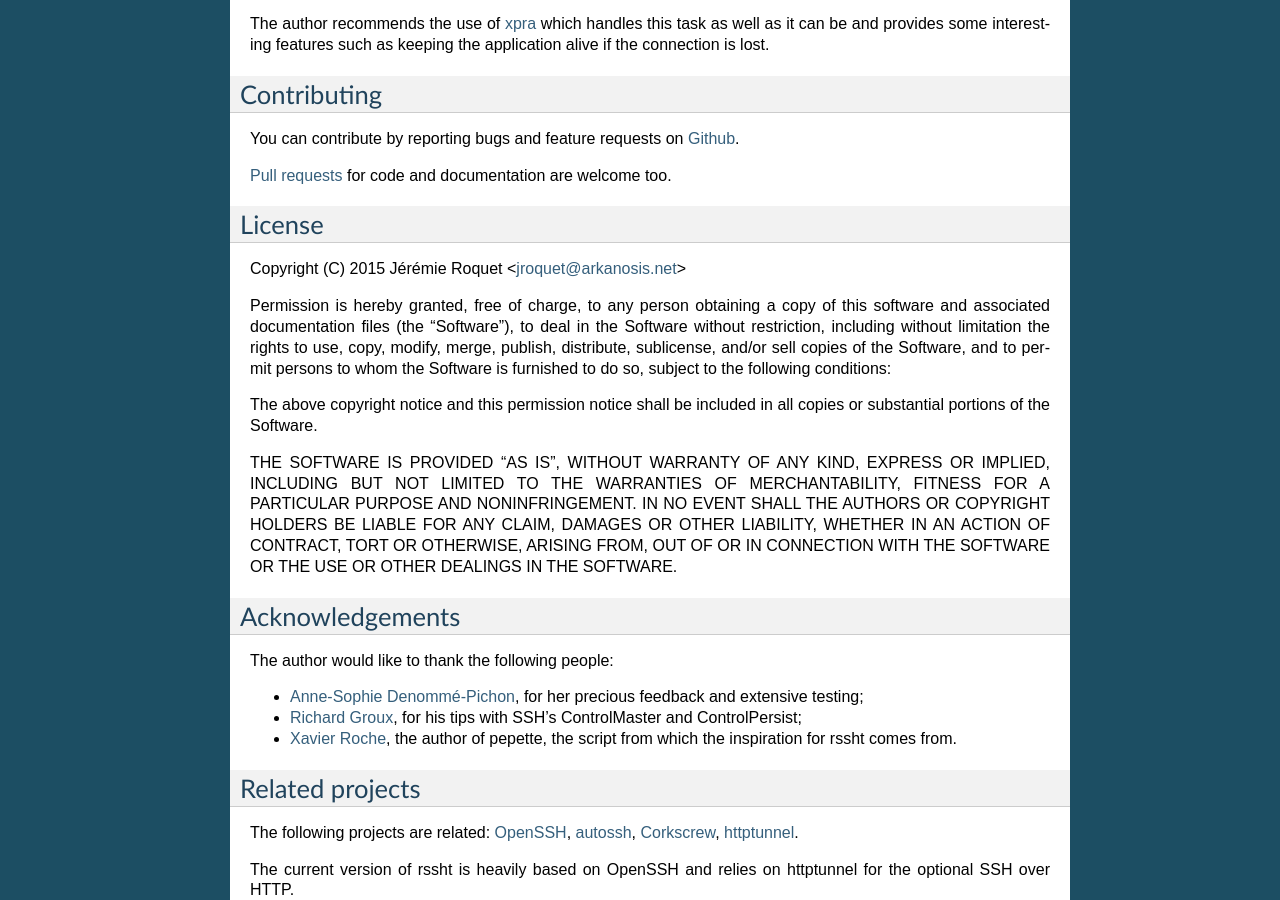
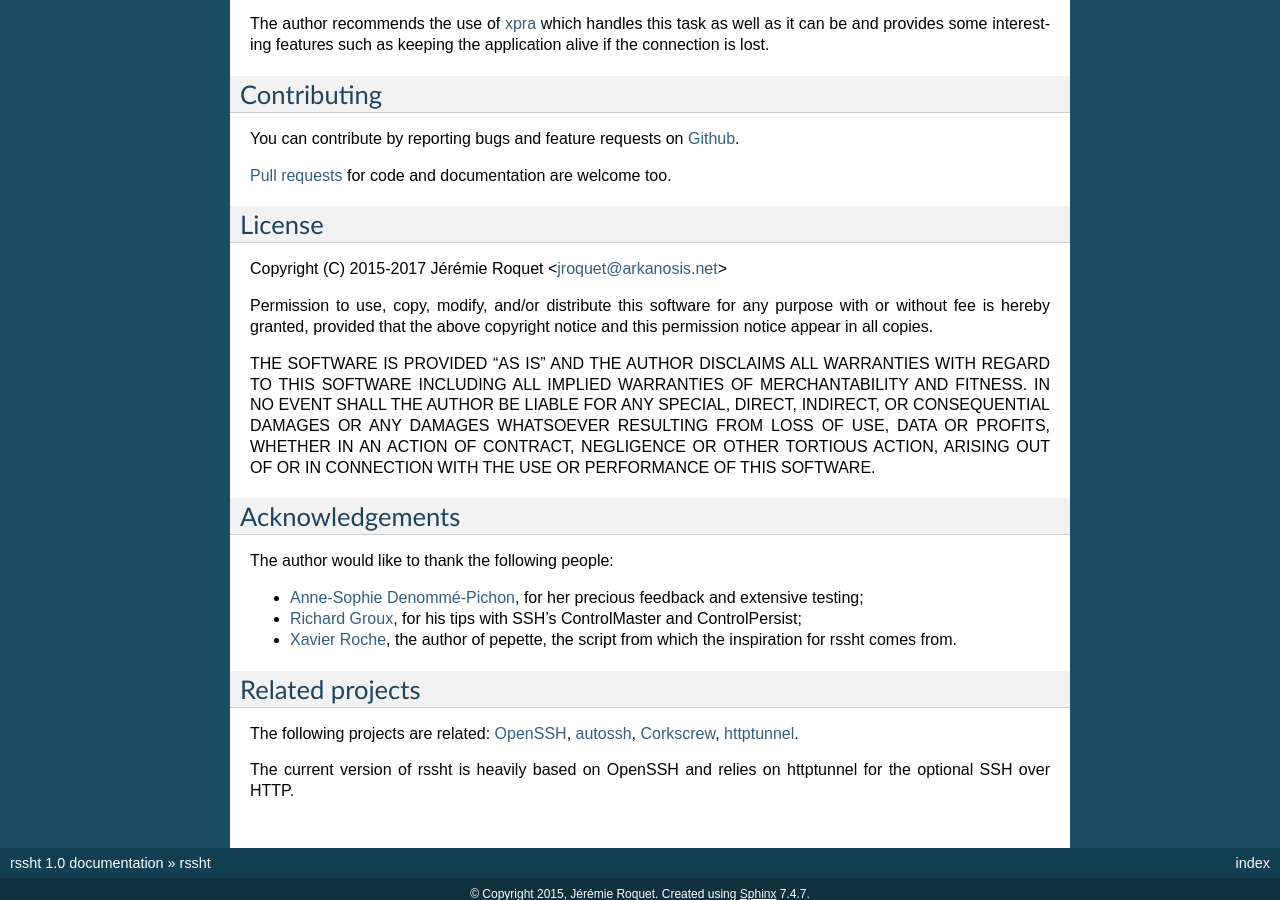
Before and after one commit to Arkanosis/rssht, a Sphinx documentation site: the page built from docs/index.rst, in a window 1280 px wide and 900 px high, scrolled down 4199 px. Built offline with Sphinx 7.4.7, drawn with Linux system fonts in a browser that asks for light colours.

Commit message:
Change the license to the ISC license instead of the MIT license
The terms are basically the same, but the wording is simpler. Both are
100% compatible with each other.

```diff
--- a/docs/index.rst
+++ b/docs/index.rst
@@ -207,26 +207,19 @@
 License
 -------
 
-Copyright (C) 2015 Jérémie Roquet <jroquet@arkanosis.net>
+Copyright (C) 2015-2017 Jérémie Roquet <jroquet@arkanosis.net>
 
-Permission is hereby granted, free of charge, to any person obtaining a copy
-of this software and associated documentation files (the "Software"), to deal
-in the Software without restriction, including without limitation the rights
-to use, copy, modify, merge, publish, distribute, sublicense, and/or sell
-copies of the Software, and to permit persons to whom the Software is
-furnished to do so, subject to the following conditions:
+Permission to use, copy, modify, and/or distribute this software for any
+purpose with or without fee is hereby granted, provided that the above
+copyright notice and this permission notice appear in all copies.
 
-The above copyright notice and this permission notice shall be included in
-all copies or substantial portions of the Software.
-
-THE SOFTWARE IS PROVIDED "AS IS", WITHOUT WARRANTY OF ANY KIND, EXPRESS OR
-IMPLIED, INCLUDING BUT NOT LIMITED TO THE WARRANTIES OF MERCHANTABILITY,
-FITNESS FOR A PARTICULAR PURPOSE AND NONINFRINGEMENT. IN NO EVENT SHALL THE
-AUTHORS OR COPYRIGHT HOLDERS BE LIABLE FOR ANY CLAIM, DAMAGES OR OTHER
-LIABILITY, WHETHER IN AN ACTION OF CONTRACT, TORT OR OTHERWISE, ARISING FROM,
-OUT OF OR IN CONNECTION WITH THE SOFTWARE OR THE USE OR OTHER DEALINGS IN
-THE SOFTWARE.
-
+THE SOFTWARE IS PROVIDED "AS IS" AND THE AUTHOR DISCLAIMS ALL WARRANTIES
+WITH REGARD TO THIS SOFTWARE INCLUDING ALL IMPLIED WARRANTIES OF
+MERCHANTABILITY AND FITNESS. IN NO EVENT SHALL THE AUTHOR BE LIABLE FOR ANY
+SPECIAL, DIRECT, INDIRECT, OR CONSEQUENTIAL DAMAGES OR ANY DAMAGES WHATSOEVER
+RESULTING FROM LOSS OF USE, DATA OR PROFITS, WHETHER IN AN ACTION OF CONTRACT,
+NEGLIGENCE OR OTHER TORTIOUS ACTION, ARISING OUT OF OR IN CONNECTION WITH THE
+USE OR PERFORMANCE OF THIS SOFTWARE.
 
 Acknowledgements
 ----------------
```
Also changed, not shown: README.md (+2 -2 lines), 1 other file.
